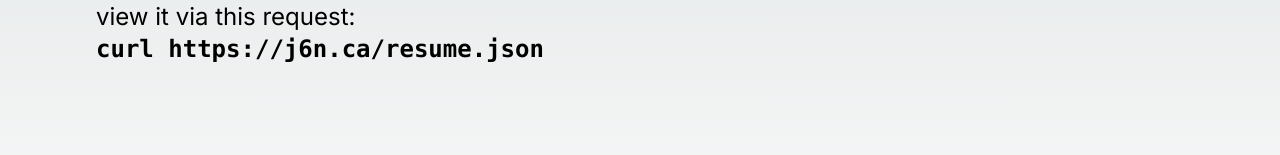
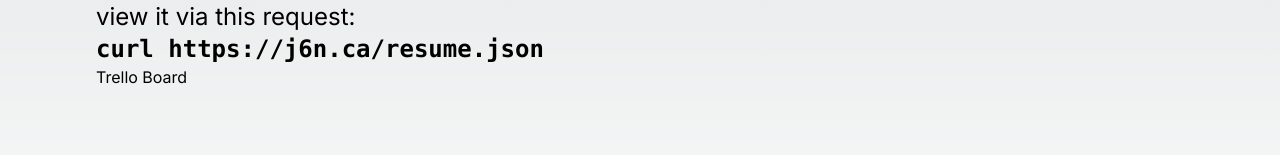
Before and after one commit to j6nca/j6nca, a Next.js app: page / in a window 1280 px wide. Shown: the part 416-571 px from the top of the page. Built offline with nearby package versions, Linux system fonts and the light colour scheme.

Commit message:
update todos

```diff
--- a/src/app/components/Hero.jsx
+++ b/src/app/components/Hero.jsx
@@ -14,7 +14,7 @@ const Hero = () => {
             I am an observability and reliability engineer and a maker-of-things based in Toronto, Canada.
             I have an interest in homelab and game development.
             My hobbies involve custom keyboards, cooking, fishing, and video games.
-            View what I&apos;m currently working on <a className='highlight' href='https://github.com/users/j6nca/projects/2/views/1'>here</a> or check out my <a className='highlight' href='https://notes.j6n.ca'>blog</a>.
+            View what I&apos;m currently working on <a className='highlight' href='https://trello.com/b/7yMlHI5q/todos'>here</a> or check out my <a className='highlight' href='https://notes.j6n.ca'>blog</a>.
             Reach me at:&nbsp;
             <a className='highlight' href='mailto:me@j6n.ca'>me@j6n.ca</a>.
             You can download my cv <a className='highlight' href='./resume' target='_blank'>here</a> or, alternatively, view it via this request: <br />
@@ -37,6 +37,12 @@ const Hero = () => {
 
           </div>
         </div>
+        <div className='col-span-12'>
+          <blockquote class="trello-board-compact">
+            <a href="https://trello.com/b/7yMlHI5q/todos">Trello Board</a>
+          </blockquote>
+          <script src="https://p.trellocdn.com/embed.min.js"></script>
+        </div>
       </div>
     </section>
   )
```
